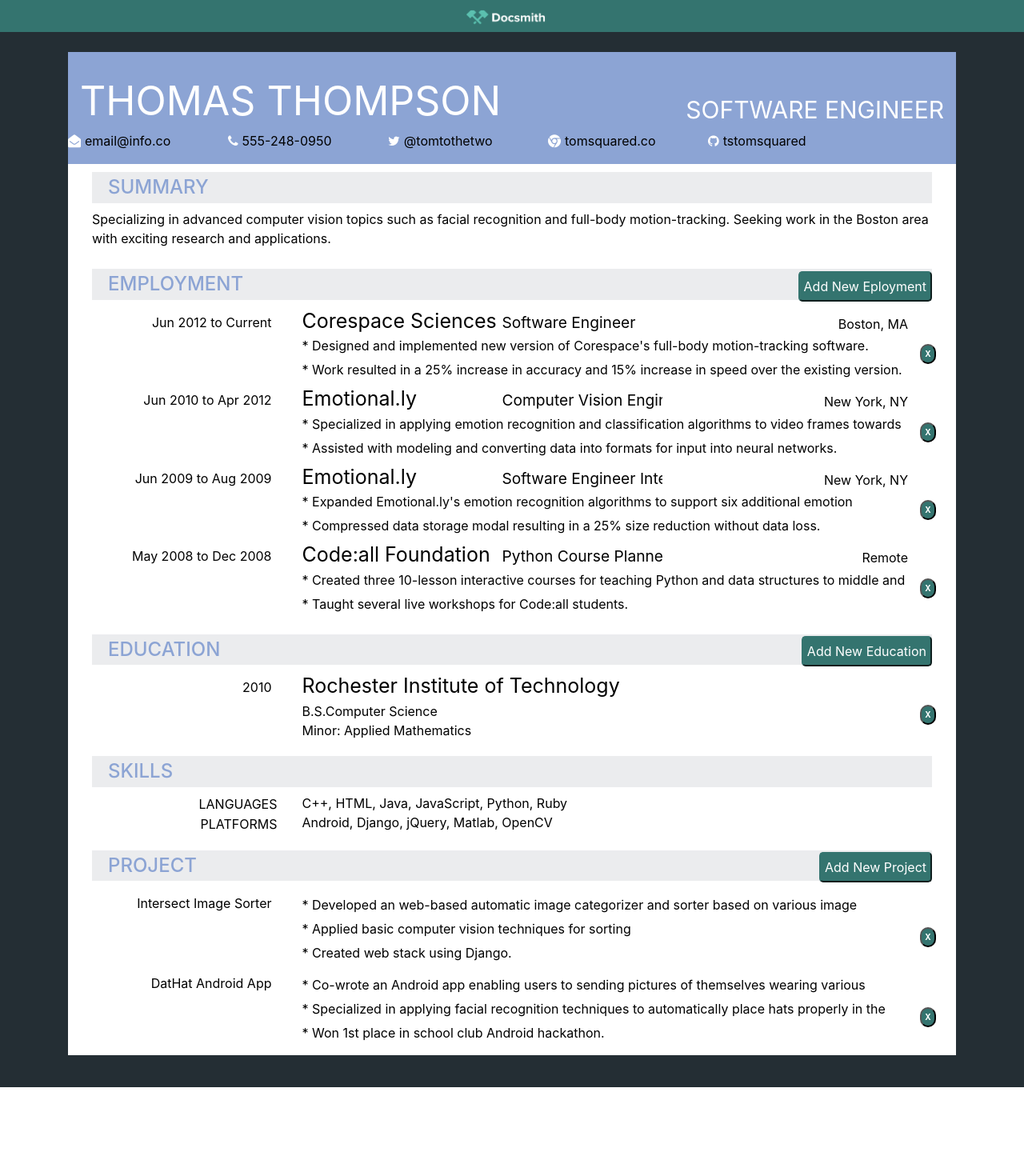
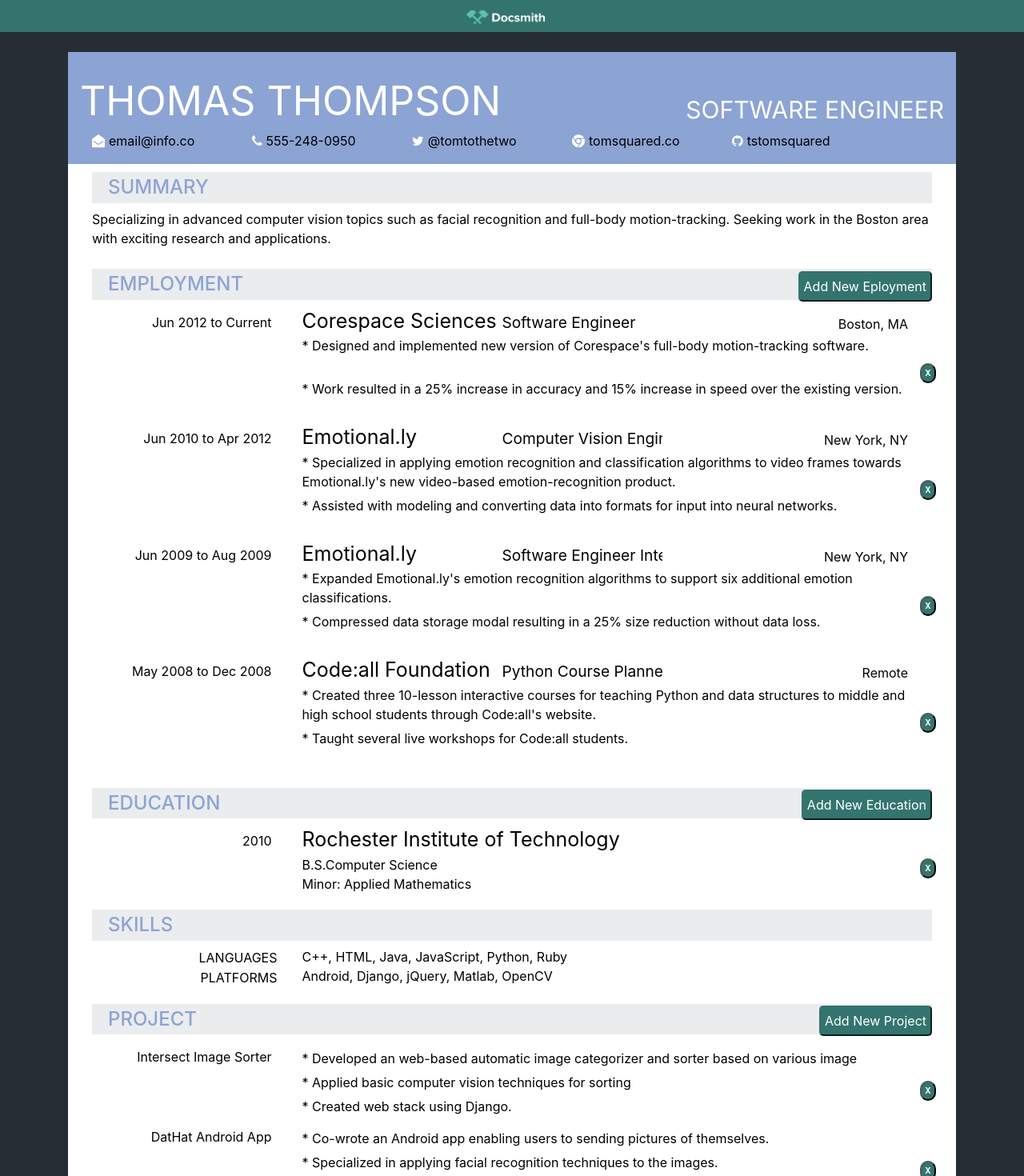
Before and after one commit to tsantek/DocSmith, a React (Create React App) app: page /one in a window 1280 px wide. Shown: the top 1470 px of the page at 80% size. Before the commit the page ends 1359 px from the top, so only its background shows below. Built offline with nearby package versions, Linux system fonts and the light colour scheme.

Commit message:
print css

```diff
--- a/src/components/ResumeOne.css
+++ b/src/components/ResumeOne.css
@@ -63,7 +63,7 @@
 }
 
 .linksSocialUl li {
-    padding-right: 5px;
+    padding-left: 30px;
     width: 200px;
 }
 
@@ -272,4 +272,10 @@
     .container {
         max-width: 100%;
     }
+    .close-btn {
+        display: none;
+    }
+    .header-footer {
+        display: none;
+    }
 }
--- a/src/components/ResumeOne.js
+++ b/src/components/ResumeOne.js
@@ -91,9 +91,9 @@
         id: 2,
         name: "DatHat Android App",
         responsibilityOne:
-          "* Co-wrote an Android app enabling users to sending pictures of themselves wearing various cartoon hats.",
+          "* Co-wrote an Android app enabling users to sending pictures of themselves.",
         responsibilityTwo:
-          "* Specialized in applying facial recognition techniques to automatically place hats properly in the images.",
+          "* Specialized in applying facial recognition techniques to the images.",
         responsibilityThree: "* Won 1st place in school club Android hackathon."
       }
     ]
@@ -262,7 +262,9 @@
     localStorage.setItem("resumeOne", JSON.stringify(this.state));
     return (
       <div className="bodyStyle">
-        <Footer />
+        <div className="header-footer">
+          <Footer />
+        </div>
         <div className="container" style={{ paddingBottom: "40px" }}>
           <div className="resume">
             {/* RESUME HEADER */}
@@ -453,7 +455,7 @@
                       />
                       <br />
                       <textarea
-                        rows="1"
+                        rows="2"
                         name="responsibilityOne"
                         onChange={e =>
                           this.handlechangeInputEmployment(e, index)
@@ -461,7 +463,7 @@
                         value={employer.responsibilityOne}
                       />
                       <textarea
-                        rows="1"
+                        rows="2"
                         name="responsibilityTwo"
                         onChange={e =>
                           this.handlechangeInputEmployment(e, index)
```
